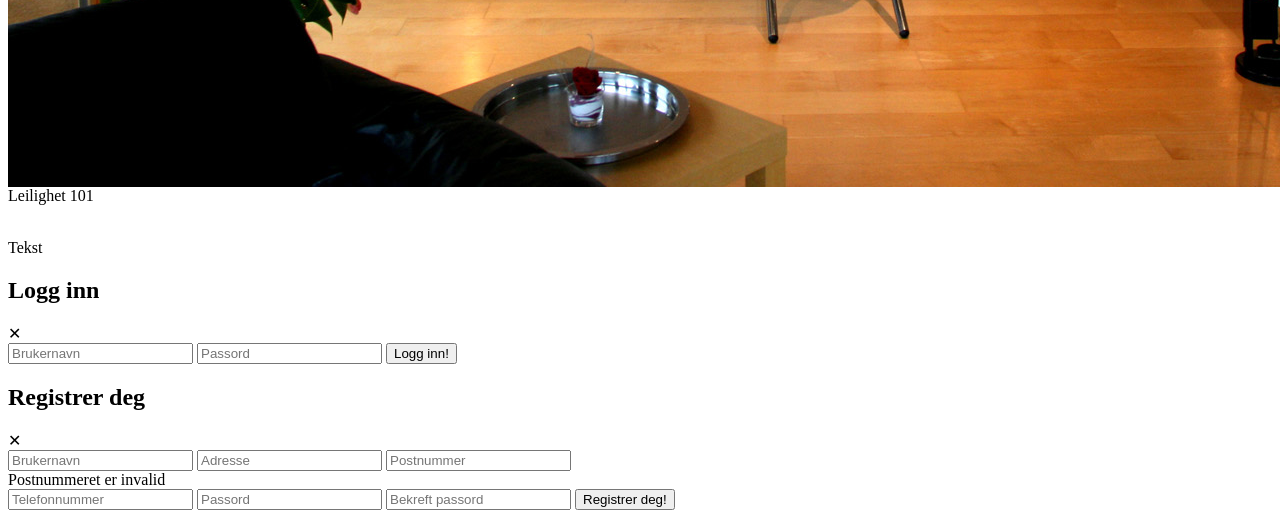
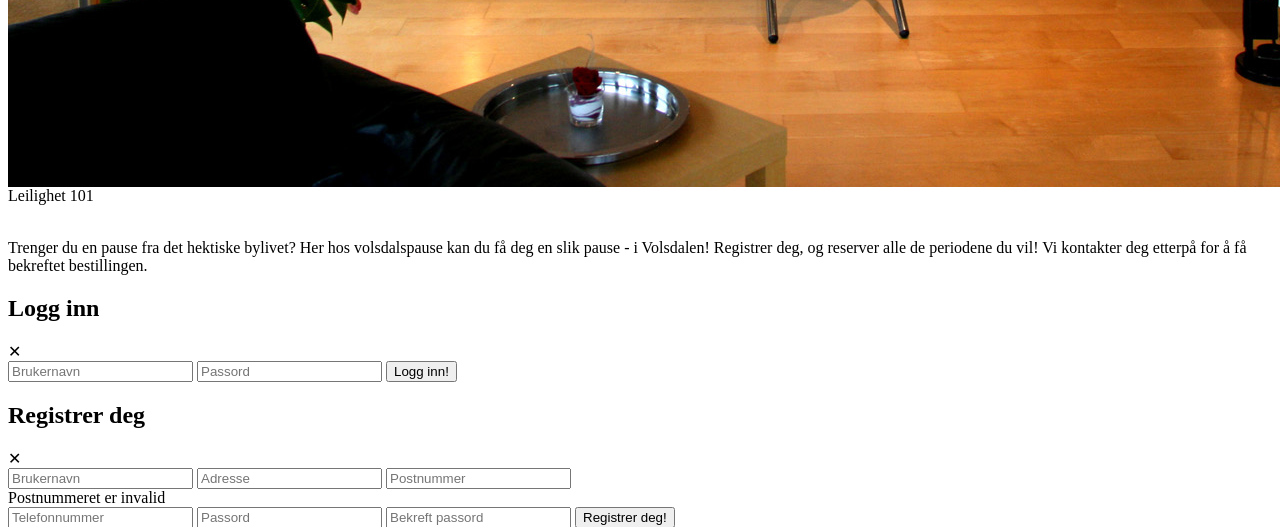
Before and after one commit to torstein-vik/eksamen, a PHP site: page / in a window 1280 px wide; the page is wider, and only the part inside the window is pictured. Shown: the part 1703-2230 px from the top of that part. Run offline with PHP 8.4, Linux system fonts and the light colour scheme; data that the repository does not hold is empty.

Commit message:
Added text to home-page

```diff
--- a/src/index.php
+++ b/src/index.php
@@ -50,7 +50,7 @@
                     <img id="slide">
                     <div id="slide_text"></div><p><br>
 
-                    Tekst
+                    Trenger du en pause fra det hektiske bylivet? Her hos volsdalspause kan du få deg en slik pause - i Volsdalen! Registrer deg, og reserver alle de periodene du vil! Vi kontakter deg etterpå for å få bekreftet bestillingen.
 
                 </div>
                 <div id="reserve" for="subject" class="selectionelement">
```
